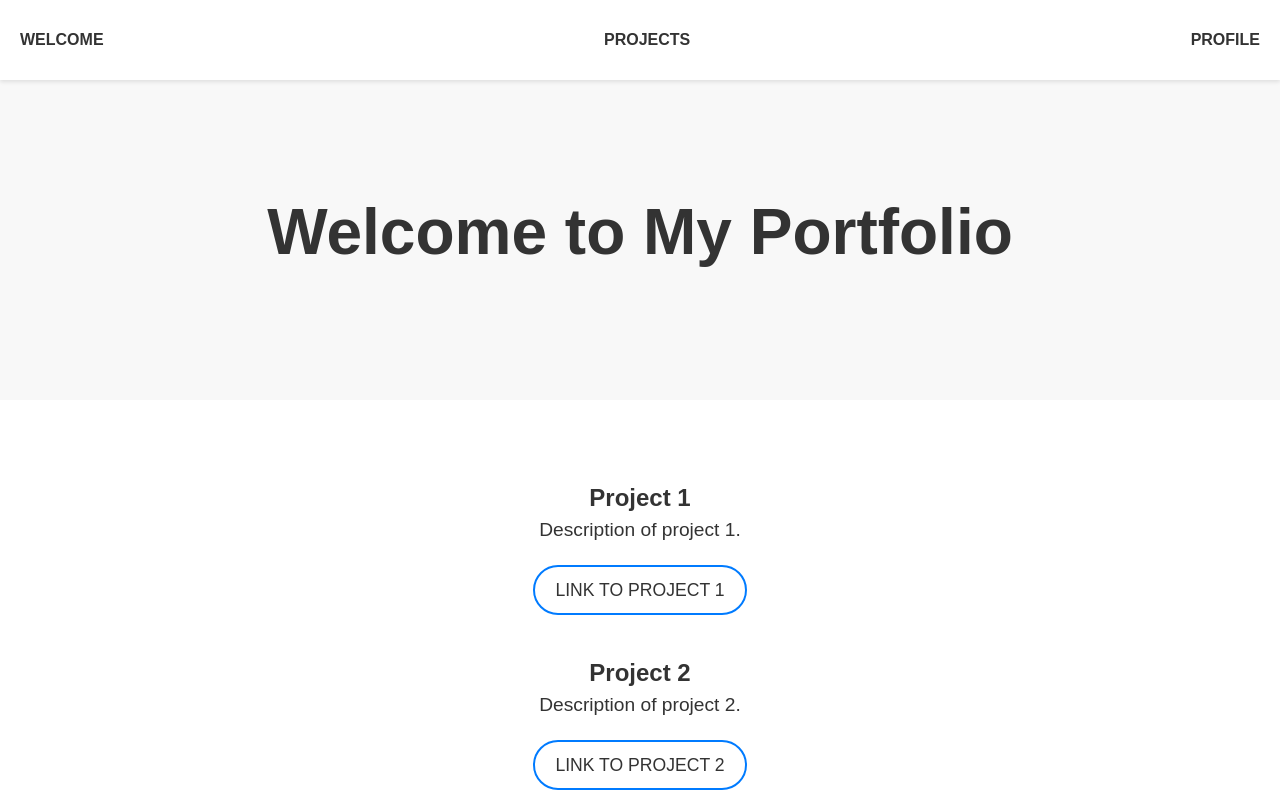
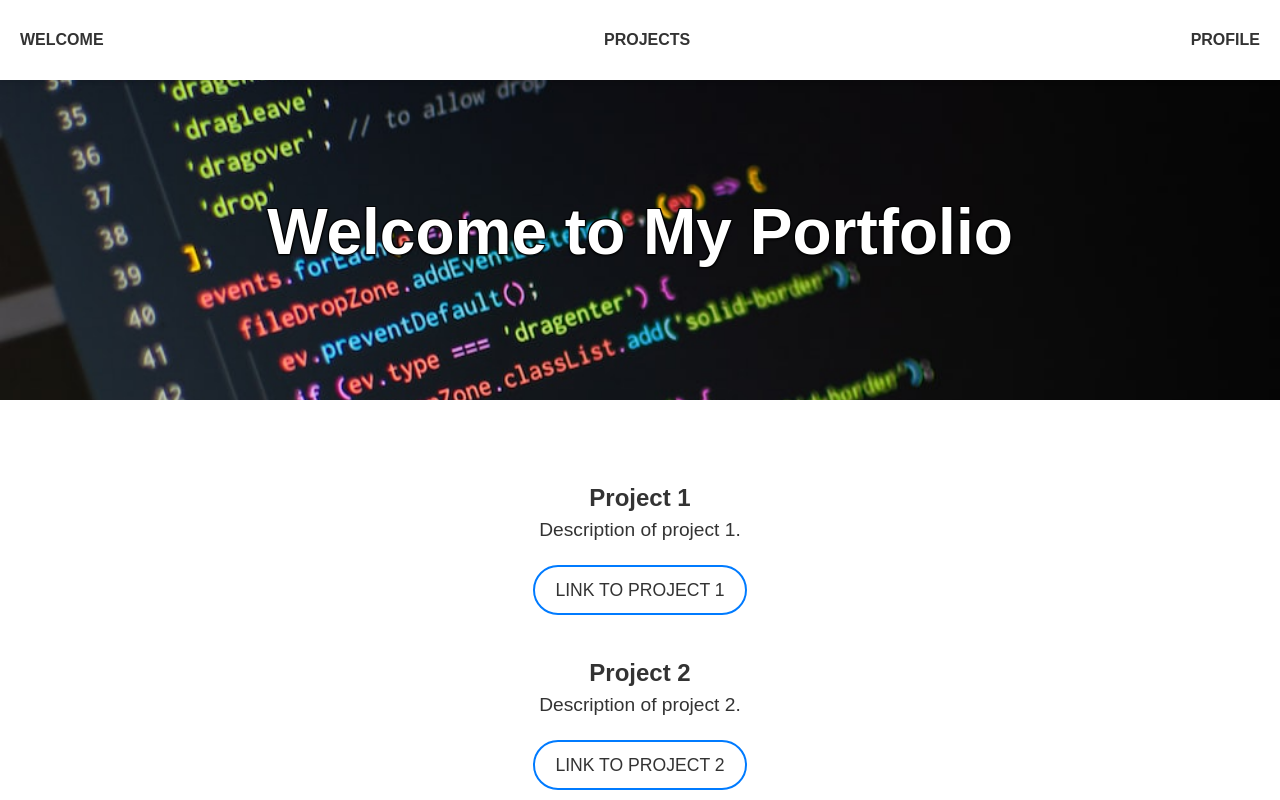
Before and after one commit to quintardicus/quintardicus.github.io, a plain HTML site: page index.html in a window 1280 px wide. Shown: the top 800 px of the page. Drawn offline with Linux system fonts and the light colour scheme.

Commit message:
Added header section background image

```diff
--- a/styles.css
+++ b/styles.css
@@ -65,11 +65,16 @@ ul {
   align-items: center;
   background-color: #f8f8f8;
   text-align: center;
+  background-image: url(header_background.jpg);
+  background-repeat: no-repeat;
+  background-size: 100%;
 }
 
 #welcome-section h1 {
   margin-top: 4rem;
   font-size: 4rem;
+  color: #fff;
+  text-shadow: -1px 1px 2px #000, 1px 1px 2px #000, 1px -1px 0 #000, -1px -1px 0 #000;
 }
 
 /* Projects section styles */
```
Also changed, not shown: header_background.jpg (added).
